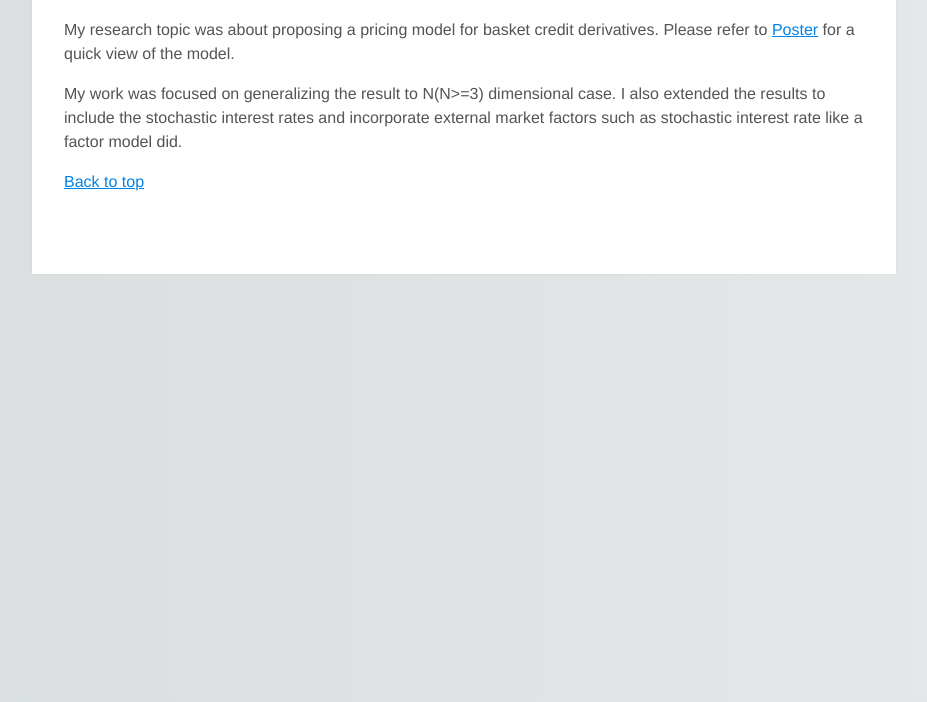
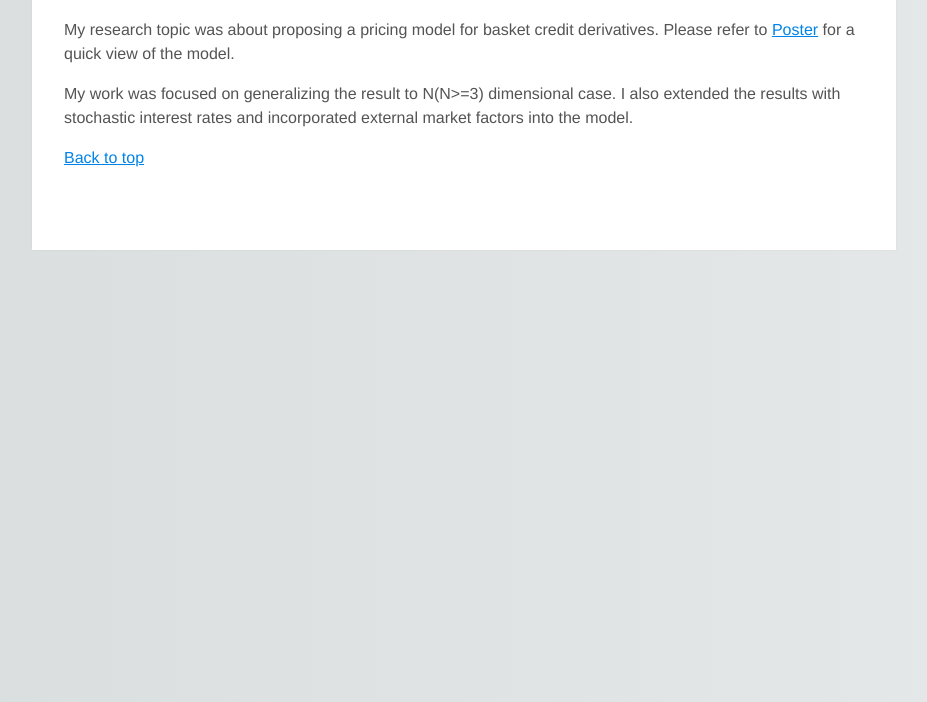
Before and after one commit to hqsds/chenchen.github.io, a plain HTML site: page index.html in a window 1280 px wide. Shown: the part 98-800 px from the top of the page, without its empty margins (176-1103 px from the left). Drawn offline with Linux system fonts and the light colour scheme.

Commit message:
Signed-off-by: chenchen <chenchen2018job@gmail.com>

```diff
--- a/index.html
+++ b/index.html
@@ -51,7 +51,7 @@
         </p>
 
         <p>
-            My work was focused on generalizing the result to N(N>=3) dimensional case. I also extended the results to include the stochastic interest rates and incorporate external market factors such as stochastic interest rate like a factor model did.
+            My work was focused on generalizing the result to N(N>=3) dimensional case. I also extended the results with stochastic interest rates and incorporated external market factors into the model.
 
 
         </p>
```
